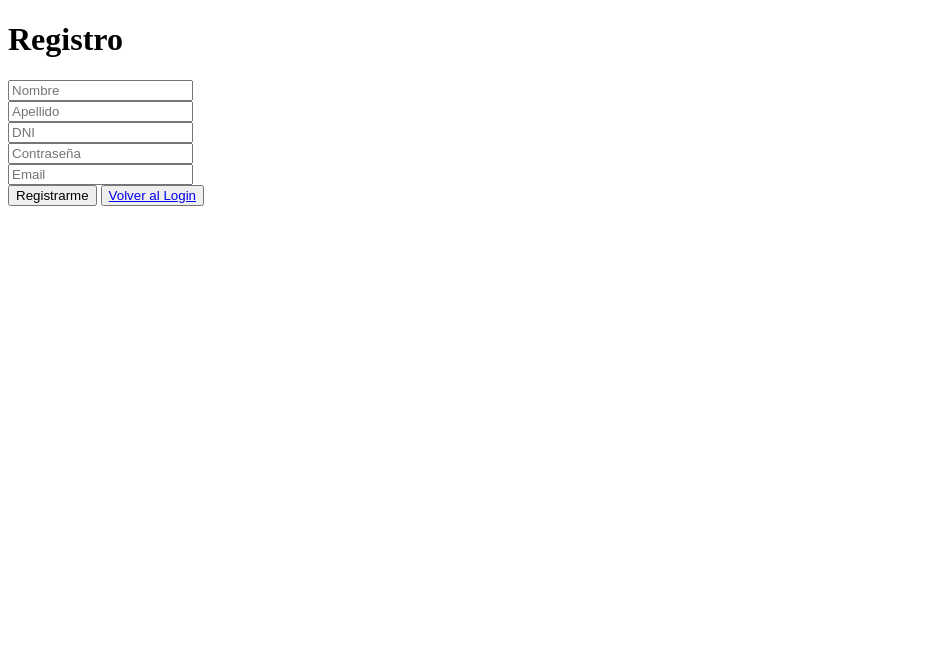
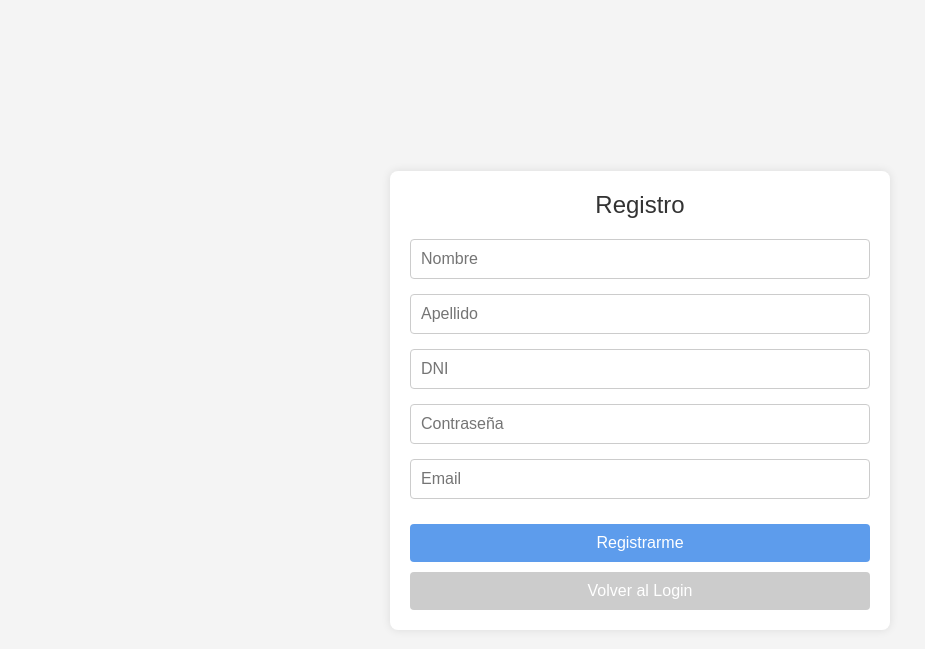
Before and after one commit to 00nic/control_dengue, a Flask app: page /registro in a window 1280 px wide. Shown: the top 649 px of the page, without its empty margins (0-925 px from the left). Run offline with Flask 3, Linux system fonts and the light colour scheme; some libraries are stand-ins or nearby versions.

Commit message:
Update register.html
se modificó html registro para hacer css

```diff
--- a/templates/register.html
+++ b/templates/register.html
@@ -4,30 +4,33 @@
     <meta charset="UTF-8">
     <meta name="viewport" content="width=device-width, initial-scale=1.0">
     <title>Register</title>
+    <link rel="stylesheet" href="../static/css/stylesheet_reg.css">
 </head>
 <body>
-    <div>
+    <div class="container">
+        <form action="add_contact" method="POST" class="register-form">
+            <div class="title">Registro</div>
 
-        <form action="add_contact" method="POST">
-            <table>
-                <h1 class="title">Registro</h1>
-                <tr><input type="text" name= "nombre" placeholder="Nombre"></tr><br>
-                <tr><input type="text" name= "apellido" placeholder="Apellido"></tr><br>
-                <tr><input type="text" name= "dni" placeholder="DNI"></tr><br>
-                <tr><input type="text" name= "contraseña" placeholder="Contraseña"></tr><br>
-                <tr><input type="text" name= "email" placeholder="Email"></tr>
-
-
-            </table>
-            <BUtton type="submit" >
-                Registrarme
-            </BUtton>
-
-            <button type="button">
-            <a href="/">Volver al Login</a>
+            <div class="form-group">
+                <input type="text" name="nombre" placeholder="Nombre" required>
+            </div>
+            <div class="form-group">
+                <input type="text" name="apellido" placeholder="Apellido" required>
+            </div>
+            <div class="form-group">
+                <input type="text" name="dni" placeholder="DNI" required>
+            </div>
+            <div class="form-group">
+                <input type="password" name="contraseña" placeholder="Contraseña" required>
+            </div>
+            <div class="form-group">
+                <input type="email" name="email" placeholder="Email" required>
+            </div>
+            <button type="submit" class="btn-primary">Registrarme</button>
+            <button type="button" class="btn-secondary">
+                <a href="/login">Volver al Login</a>
             </button>
         </form>
     </div>
-
 </body>
 </html>
```
